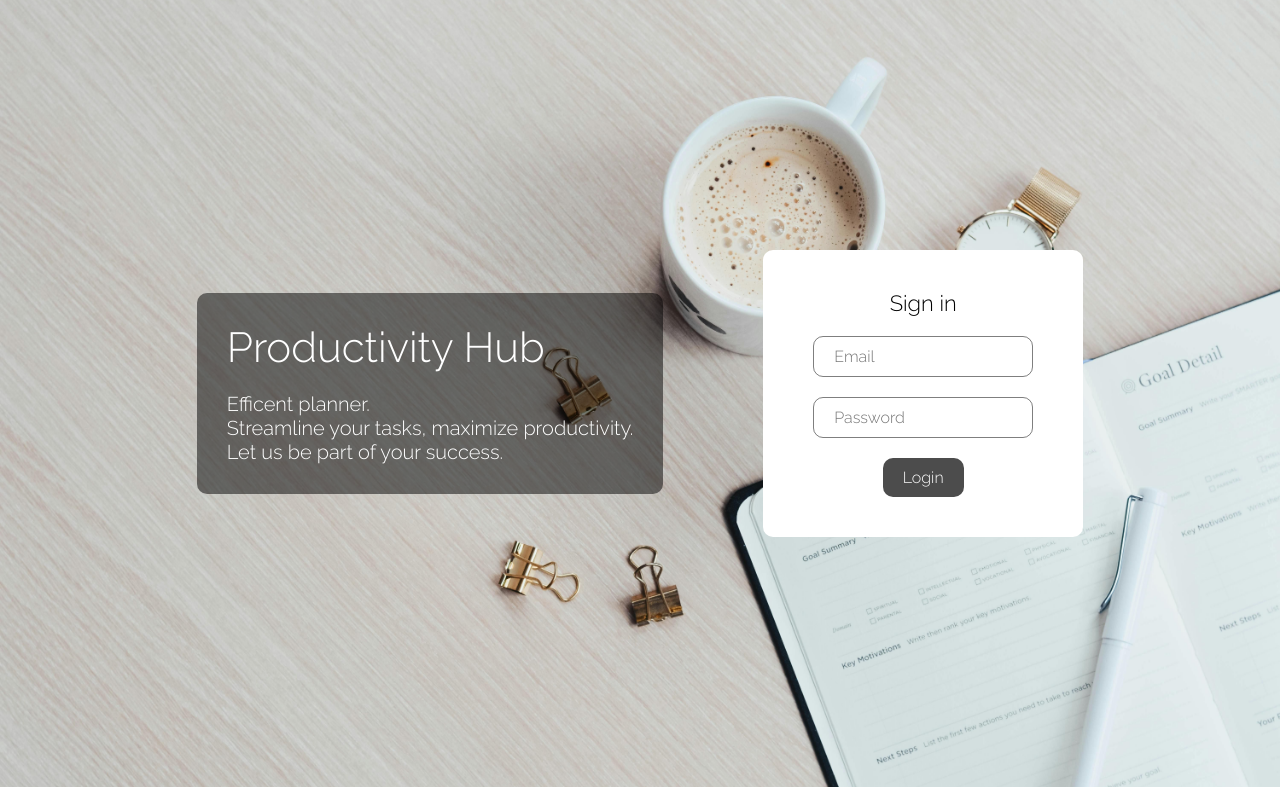
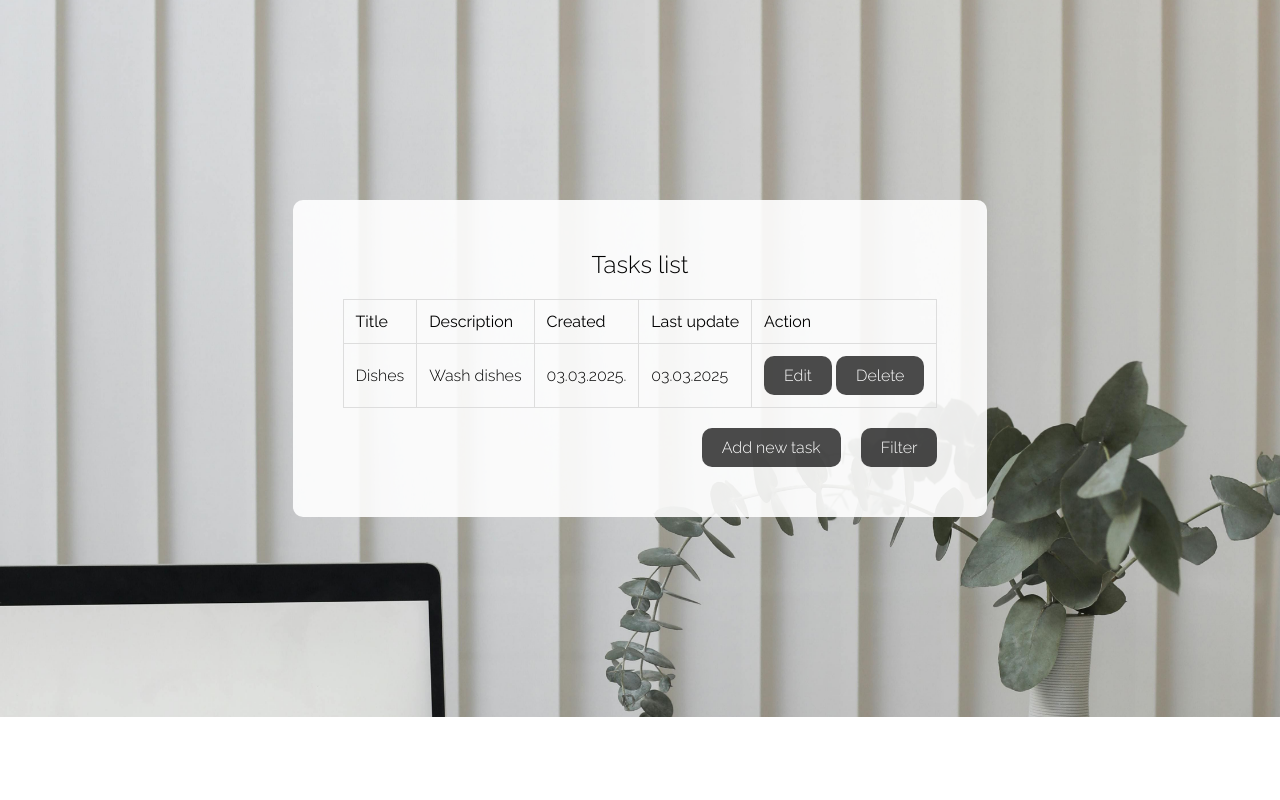
Before and after one commit to AlegzG/todo-app-js, a plain HTML site: page index.html in a window 1280 px wide. Drawn offline with nearby package versions, Linux system fonts and the light colour scheme; files that its build step writes are made by us from their sources; a web font is replaced by a local one.

Commit message:
todo page and style added

```diff
--- a/assets/styles/home.css
+++ b/assets/styles/home.css
@@ -7,7 +7,6 @@
     justify-content: center;
     align-items: center;
 }
-
 
 .home-container{
     width: 100%;
@@ -26,8 +25,7 @@
     padding: 30px;
     display: flex;
     flex-direction: column;
-    gap:  20px;
-
+    gap: 20px;
 
     span{
         display: block;
@@ -39,12 +37,13 @@
 
     h5{
         font-size: 20px;
+        line-height: 26px;
     }
 
 }
 
 .form-container{
-    background-color: #fff;
+    background-color: rgba(255, 255, 255, 0.9);
     border-radius: 10px;
     padding: 40px 50px;
     display: flex;
@@ -62,18 +61,4 @@
        border-radius: 10px;
        padding: 10px 20px;
     }
-
-    button{
-        background-color: rgba(0, 0, 0, 0.7);
-        border: transparent;
-        border-radius: 10px;
-        color: #fff;
-        padding: 10px 20px;
-        font-size: 16px;
-        cursor: pointer;
-    }
-
-    button:hover{
-        background-color: black;
-    }
 }
--- a/assets/styles/index.css
+++ b/assets/styles/index.css
@@ -1,4 +1,5 @@
 @import url("./home.css");
+@import url("./todo-page.css");
 
 *{
     margin: 0;
@@ -19,5 +20,16 @@ input{
 }
 
 button{
-    all: unset;
+    background-color: rgba(0, 0, 0, 0.7);
+    border: transparent;
+    border-radius: 10px;
+    color: #fff;
+    padding: 10px 20px;
+    font-size: 16px;
+    cursor: pointer;
+    font-family: "Raleway";
 }
+
+button:hover{
+    background-color: black;
+}
--- /dev/null
+++ b/assets/styles/todo-page.css
@@ -0,0 +1,73 @@
+.todo{
+    width: 100%;
+    background-image: url("../images/todo-bg.jpg");
+    background-size: cover;
+    background-position: center;
+    display: flex;
+    justify-content: center;
+    align-items: center;
+}
+
+.todo-container{
+    width: 100%;
+    max-width: 1400px;
+    display: flex;
+    justify-content: center;
+    align-items: center;
+    padding: 200px 100px;
+}
+
+.task-container{
+    background-color: rgba(255, 255, 255, 0.9);
+    padding: 50px;
+    display: flex;
+    border-radius: 10px;
+    display: flex;
+    flex-direction: column;
+    justify-content: center;
+    align-items: center;
+    gap: 20px;
+}
+
+#task-table {
+    width: 100%;
+    gap:10px;
+    border-collapse: collapse;
+    border-spacing: 5px;
+
+    th {
+        padding: 12px;
+        text-align: left;
+        border-bottom: 1px solid #ddd;
+        border: 1px solid #ddd;
+        font-weight: 400;
+    }
+
+    td{
+        text-align: left;
+        padding: 12px;
+        border: 1px solid #ddd;
+    }
+}
+
+.table-btns{
+    width: 100%;
+    justify-content: flex-end;
+    display: flex;
+    gap: 20px;
+
+    button{
+        background-color: rgba(0, 0, 0, 0.7);
+        border: transparent;
+        border-radius: 10px;
+        color: #fff;
+        padding: 10px 20px;
+        font-size: 16px;
+        cursor: pointer;
+    }
+
+    button:hover{
+        background-color: black;
+    }
+
+}
--- a/index.html
+++ b/index.html
@@ -15,6 +15,7 @@
     <title>To do list</title>
 </head>
 <body>
-    <include src="./pages/home.html"></include>
+    <!-- <include src="./pages/home.html"></include> -->
+    <include src="./pages/todo-page.html"></include>
 </body>
 </html>
--- /dev/null
+++ b/pages/todo-page.html
@@ -0,0 +1,34 @@
+<todo class="todo">
+    <div class="todo-container">
+        <div class="task-container">
+            <h2>Tasks list</h2>
+            <table id="task-table">
+                <thead>
+                  <tr>
+                    <th>Title</th>
+                    <th>Description</th>
+                    <th>Created</th>
+                    <th>Last update</th>
+                    <th>Action</th>
+                  </tr>
+                </thead>
+                <tbody id="task-list">
+                  <tr>
+                    <td>Dishes</td>
+                    <td>Wash dishes</td>
+                    <td>03.03.2025.</td>
+                    <td>03.03.2025</td>
+                    <td>
+                        <button>Edit</button>
+                        <button>Delete</button>
+                    </td>
+                  </tr>
+                </tbody>
+              </table>
+              <div class="table-btns">
+                <button>Add new task</button>
+                <button>Filter</button>
+              </div>
+        </div>
+    </div>
+</todo>
```
Also changed, not shown: assets/images/todo-bg.jpg (added), 2 other files.
